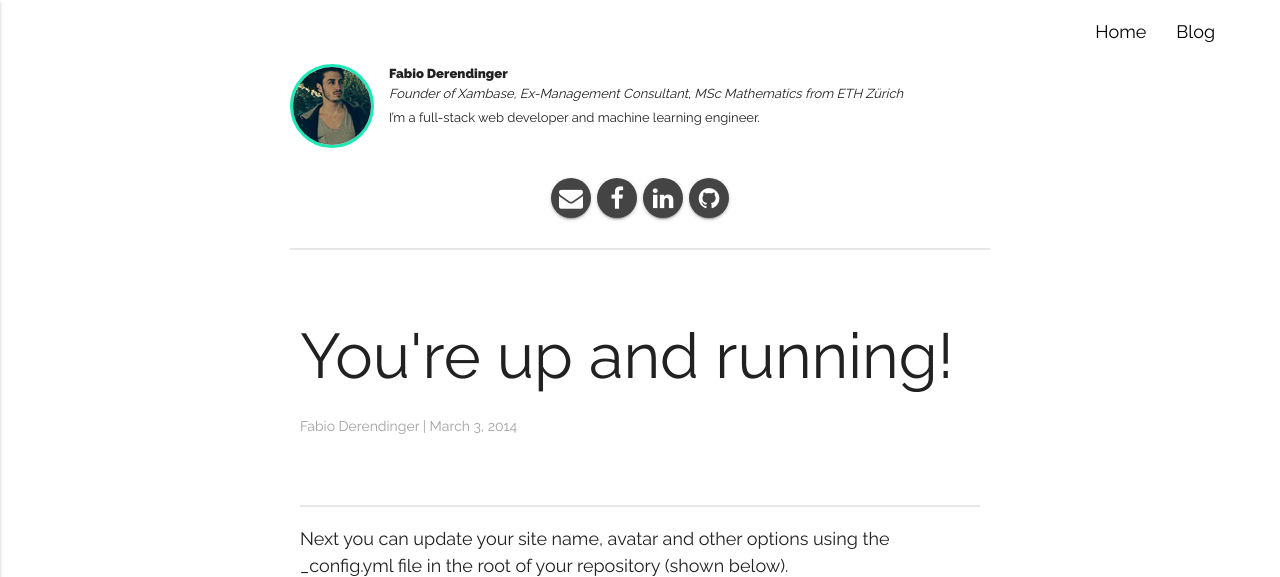
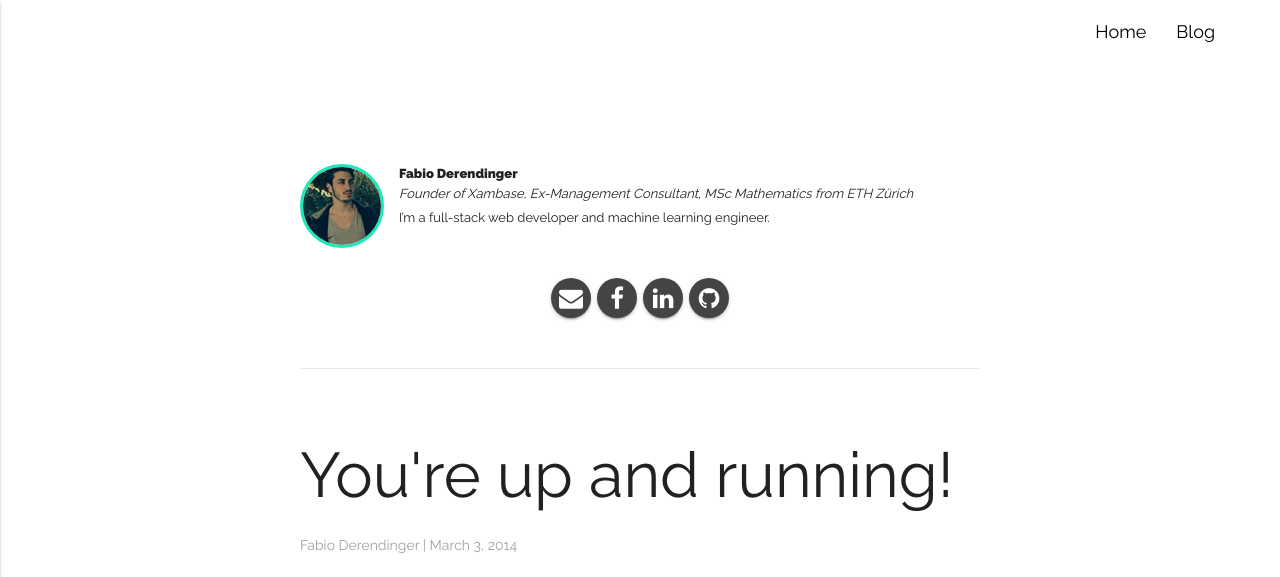
Before and after one commit to fabioderendinger/fabioderendinger.github.io, a Jekyll site: the page built from _posts/2014-3-3-Hello-World.md, in a window 1280 px wide. Shown: the top 577 px of the page. Built offline with Jekyll 4.4.1, drawn with Linux system fonts in a browser that asks for light colours; nearby versions of some CDN libraries; comment, search, counter and statistics services are not loaded; grey boxes are pictures that could not be loaded.

Commit message:
separator between post and disqus

```diff
--- a/_layouts/post.html
+++ b/_layouts/post.html
@@ -25,7 +25,7 @@
     <div class="post">
         <h1>{{ page.title }}</h1>
         <div class="date">Fabio Derendinger | {{ page.date | date: "%B %e, %Y" }}</div>
-        <p class="post-content">{{ content }}</p>
+        <p>{{ content }}</p>
         {% include disqus.html %}
     </div>
 </article>
--- a/css/jekyll_style.css
+++ b/css/jekyll_style.css
@@ -61,10 +61,10 @@
 }
 
 .author {
-    border-bottom: 2px solid #e7e7e7;
     max-width: 700px;
     width: 100%;
-    margin-top: 100px 10px 0 10px;
+    padding: 0px 10px 0px 10px;
+    margin-top: 100px;
 }
 
 .author-info {
@@ -108,7 +108,8 @@
     justify-content: center;
     align-items: center;
     padding-top: 30px;
-    padding-bottom: 30px;
+    padding-bottom: 50px;
+    border-bottom: 1px solid #e7e7e7;
 }
 
 .author-social .github {
@@ -131,9 +132,12 @@
     font-size: 18px;
 }
 
-.post-content {
-    padding-bottom: 50px;
-    border-bottom: 2px solid #e7e7e7;
+.separator {
+    display: block;
+    margin: 50px 0px 50px 0px;
+    height: 1px;
+    border: 0;
+    border-top: 1px solid #e7e7e7;
 }
 
 footer {
```
Also changed, not shown: _layouts/index.html (+1 -0 lines).
